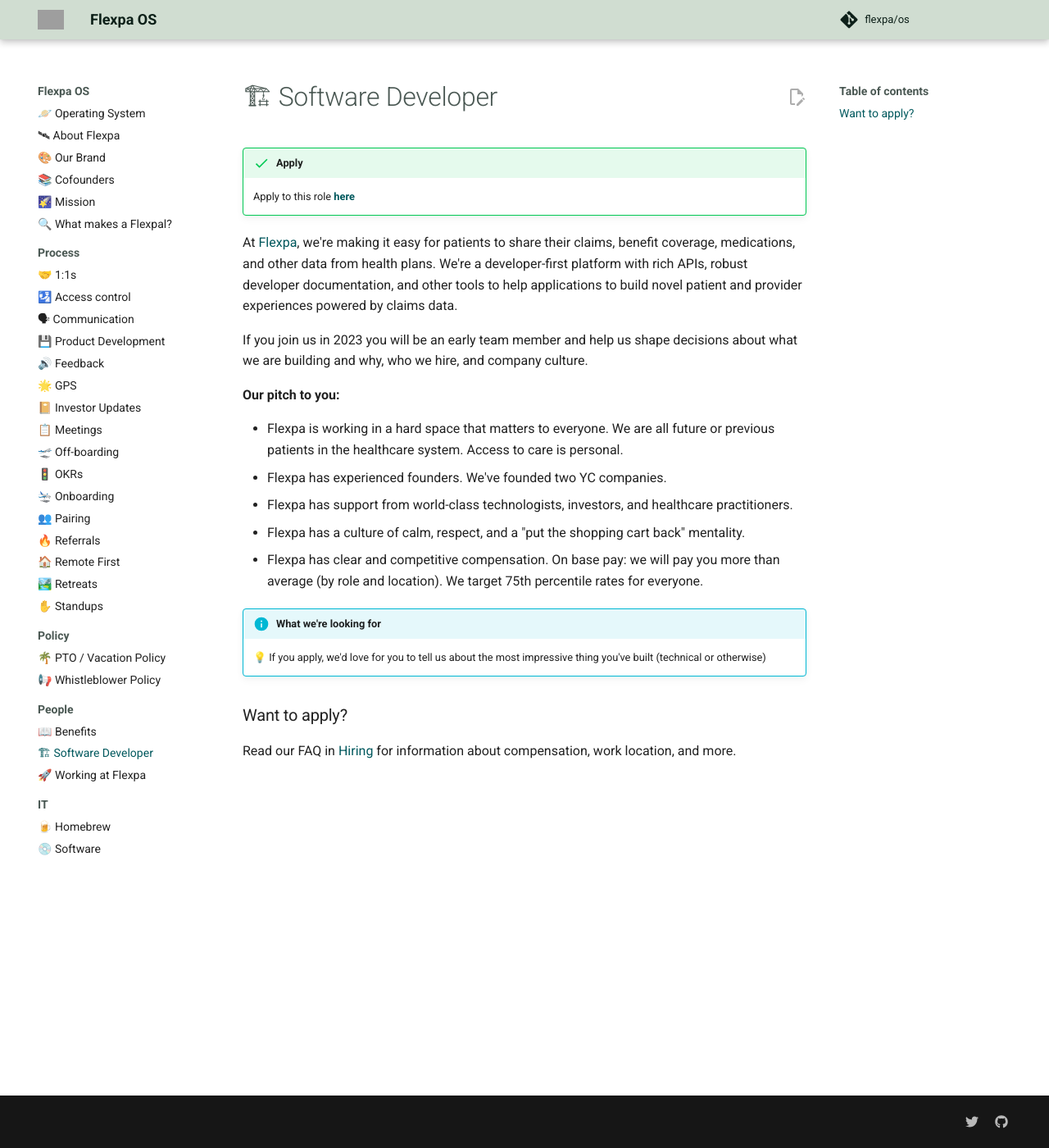
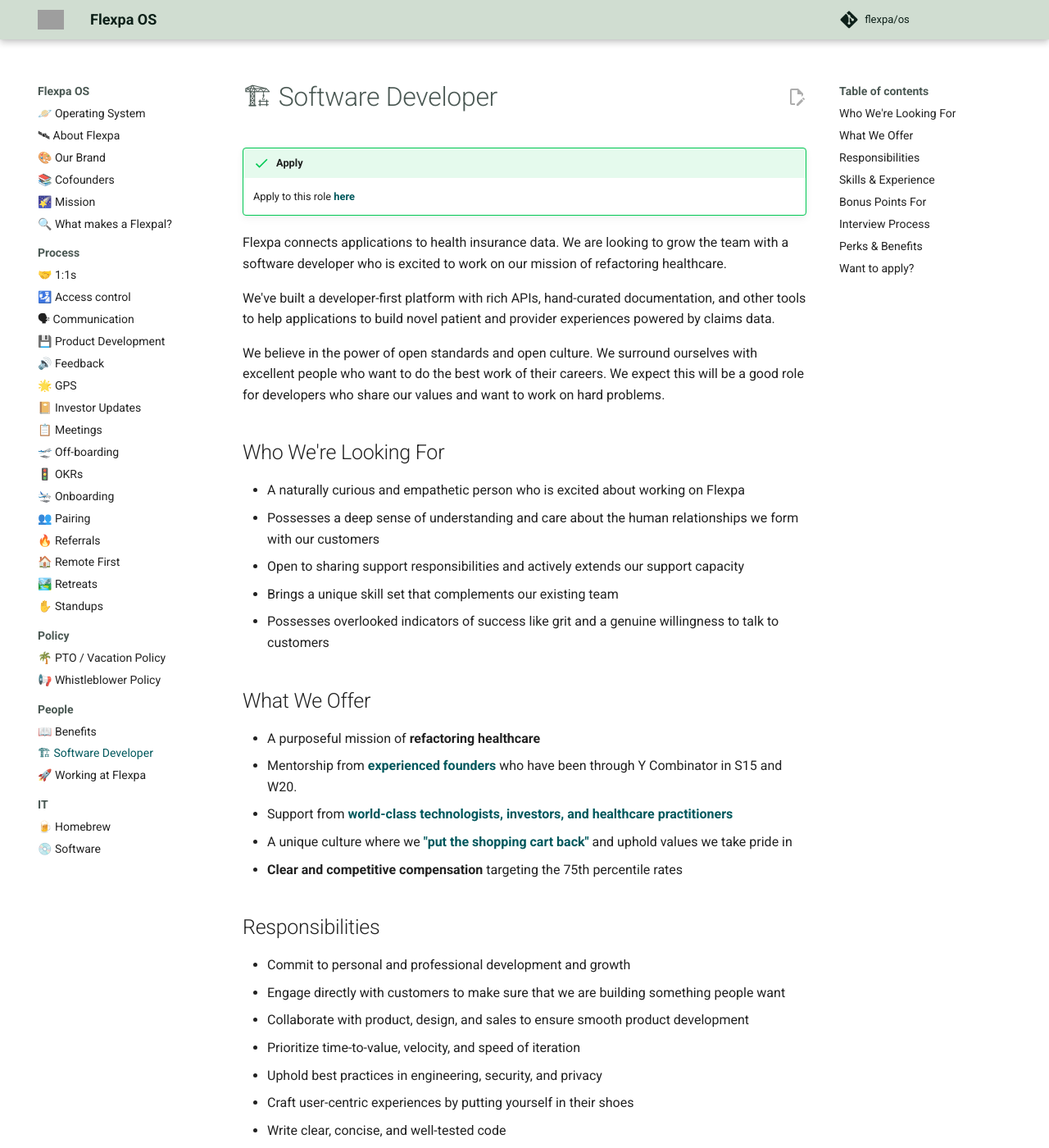
Before and after one commit to flexpa/os, an MkDocs documentation site: the page built from docs/people/dev.md, in a window 1280 px wide and 1400 px high. Shown: the whole window at 82% size. Built offline with MkDocs 1.6.1 and Material for MkDocs 9.7.7, drawn with Linux system fonts in a browser that asks for light colours; comment, search, counter and statistics services are not loaded; some of the changed text lies outside the part shown; grey boxes are pictures that could not be loaded.

Commit message:
Updated Devloper Role JD

```diff
--- a/docs/people/dev.md
+++ b/docs/people/dev.md
@@ -3,22 +3,74 @@
 !!! success "Apply"
     Apply to this role [**here**](https://flexpa.applytojobs.ca/)
 
+Flexpa connects applications to health insurance data. We are looking to grow the team with a software developer who is excited to work on our mission of refactoring healthcare.
 
-At[ Flexpa](https://sandbox.flexpa.com), we're making it easy for patients to share their claims, benefit coverage, medications, and other data from health plans. We're a developer-first platform with rich APIs, robust developer documentation, and other tools to help applications to build novel patient and provider experiences powered by claims data.
+We've built a developer-first platform with rich APIs, hand-curated documentation, and other tools to help applications to build novel patient and provider experiences powered by claims data.
 
-If you join us in 2023 you will be an early team member and help us shape decisions about what we are building and why, who we hire, and company culture.
+We believe in the power of open standards and open culture. We surround ourselves with excellent people who want to do the best work of their careers. We expect this will be a good role for developers who share our values and want to work on hard problems.
 
-**Our pitch to you:**
+## Who We're Looking For
 
-* Flexpa is working in a hard space that matters to everyone. We are all future or previous patients in the healthcare system. Access to care is personal.
-* Flexpa has experienced founders. We've founded two YC companies.
-* Flexpa has support from world-class technologists, investors, and healthcare practitioners.
-* Flexpa has a culture of calm, respect, and a "put the shopping cart back" mentality.
-* Flexpa has clear and competitive compensation. On base pay: we will pay you more than average (by role and location). We target 75th percentile rates for everyone.
+- A naturally curious and empathetic person who is excited about working on Flexpa
+- Possesses a deep sense of understanding and care about the human relationships we form with our customers
+- Open to sharing support responsibilities and actively extends our support capacity
+- Brings a unique skill set that complements our existing team
+- Possesses overlooked indicators of success like grit and a genuine willingness to talk to customers
 
-!!! info "What we're looking for"
-    💡 If you apply, we'd love for you to tell us about the most impressive thing you've built (technical or otherwise)
+## What We Offer
 
-### Want to apply?
+- A purposeful mission of **refactoring healthcare**
+- Mentorship from [**experienced founders**](../founders.md) who have been through Y Combinator in S15 and W20.
+- Support from [**world-class technologists, investors, and healthcare practitioners**](https://www.axios.com/pro/health-tech-deals/2022/06/16/flexpa-raises-9m-seed-health-data-sharing)
+- A unique culture where we [**"put the shopping cart back"**](https://os.flexpa.com/what-makes-a-flexpal/) and uphold values we take pride in
+- **Clear and competitive compensation** targeting the 75th percentile rates
+
+## Responsibilities
+
+- Commit to personal and professional development and growth
+- Engage directly with customers to make sure that we are building something people want
+- Collaborate with product, design, and sales to ensure smooth product development
+- Prioritize time-to-value, velocity, and speed of iteration
+- Uphold best practices in engineering, security, and privacy
+- Craft user-centric experiences by putting yourself in their shoes
+- Write clear, concise, and well-tested code
+- Review pull requests for your teammates and run the code
+- Set clear goals for yourself and commit to them in a group setting
+- Design and build APIs that are a joy to use
+- Write documentation that is a joy to read
+- Put the shopping cart back
+
+## Skills & Experience
+
+- 2+ years of full-time experience as a software developer
+- Proficiency in TypeScript and functional programming patterns
+- Familiarity with tools in our stack such as React, Fastify, Next.js, PostgreSQL, and Redis
+- History of shipping
+
+## Bonus Points For
+
+- Experience building APIs as a product
+- Experience with HL7 FHIR
+- DevOps and infrastructure experience
+- Design experience and in particular UI/UX chops
+- Previous startup experience
+
+## Interview Process
+
+- Initial screening with the CTO
+- Technical evaluation and work sample review with our developers
+- Product, design, and sales perspective interview
+- Cultural and strategic fit interview with our COO and CEO
+
+## Perks & Benefits
+
+- Comprehensive health plan
+- Home office credit
+- ESOP participation
+- 100% remote position & co-working membership
+
+## Want to apply?
 
 Read our FAQ in [Hiring](./hiring.md) for information about compensation, work location, and more.
+
+_We hire candidates of any race, color, ancestry, religion, sex, national origin, sexual orientation, gender identity, age, marital or family status, disability, Veteran status, and any other status._
```
Also changed, not shown: docs/people/hiring.md (+7 -7 lines).
